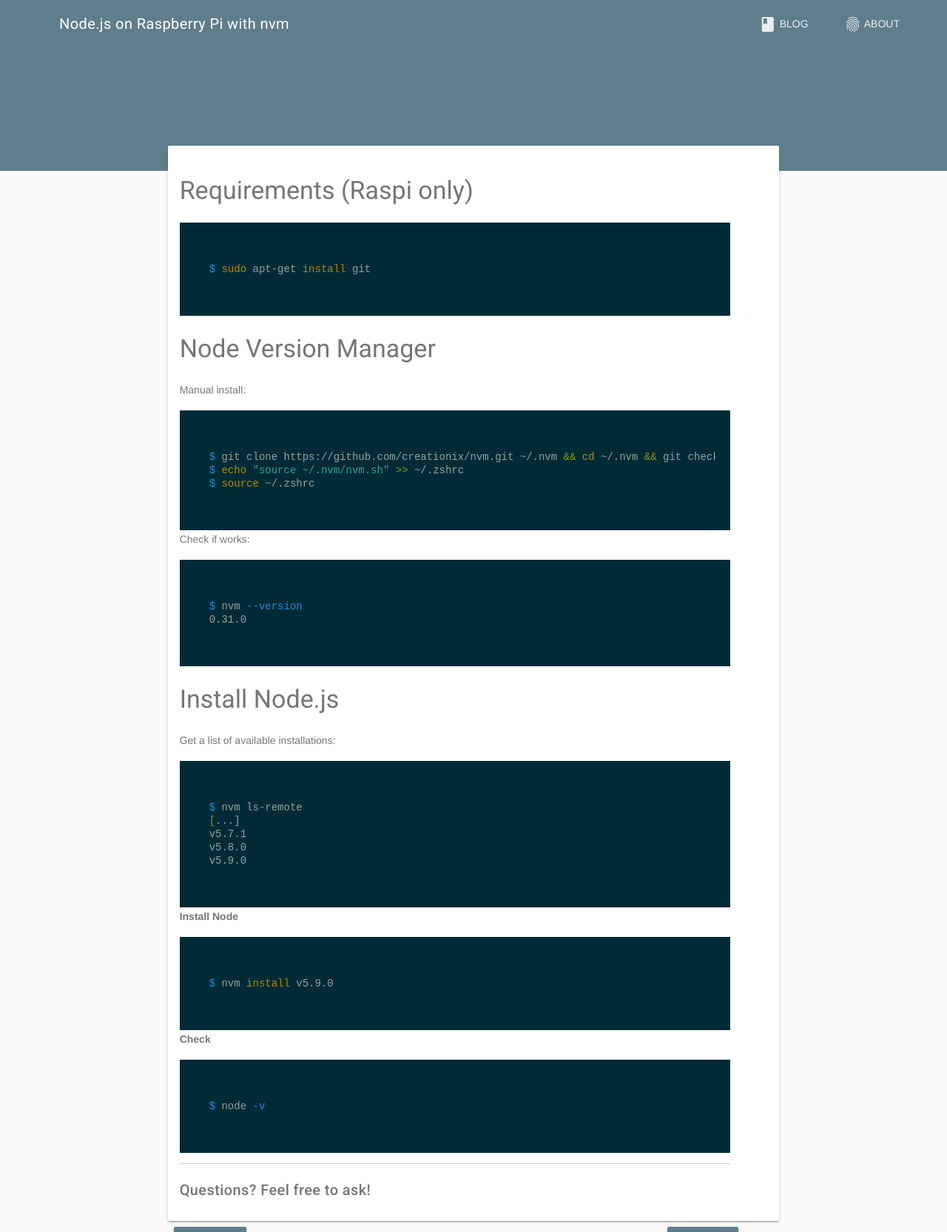
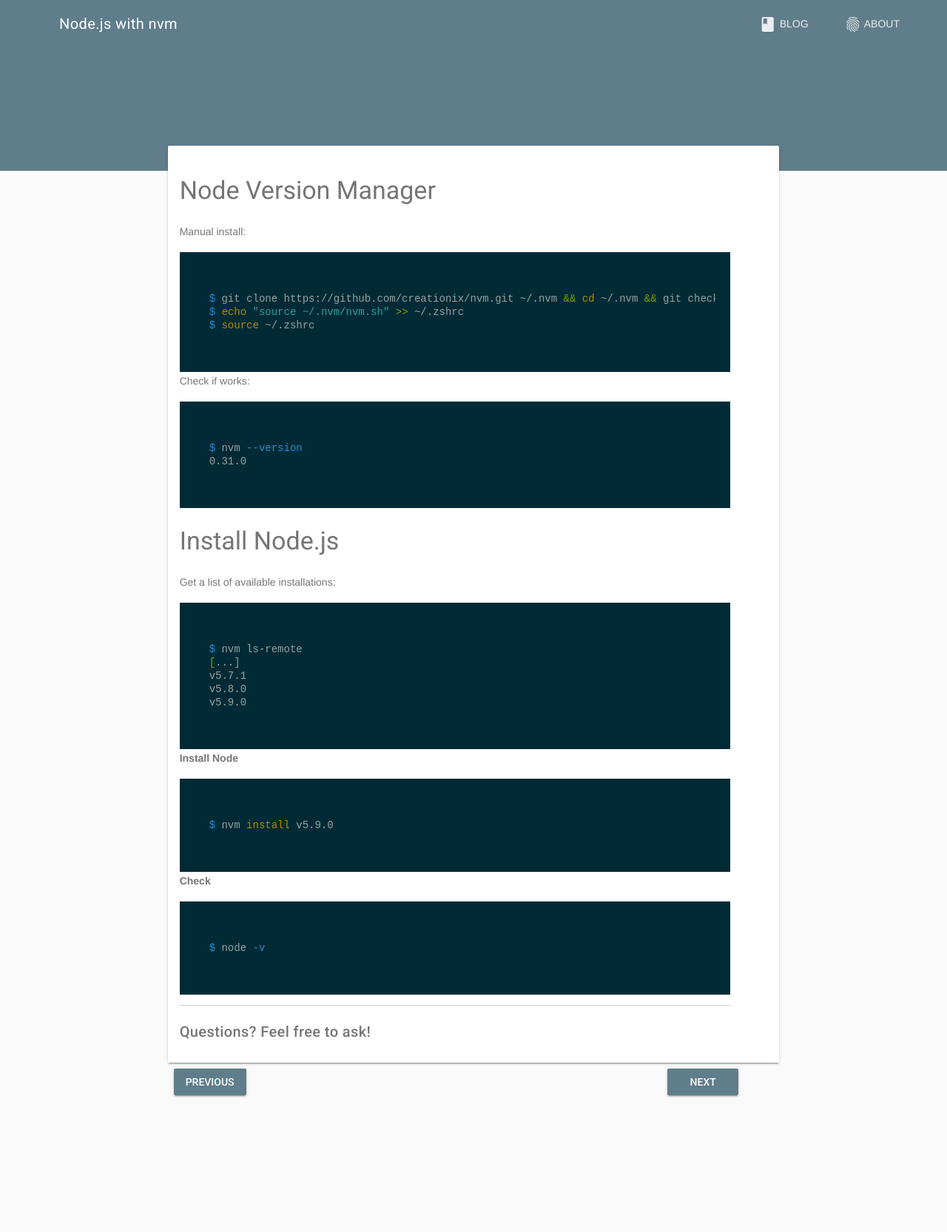
Before and after one commit to mcomisso/mcomisso.github.io, a Jekyll site: the page built from _posts/2016-03-20-node-js-on-raspberry-pi-with-nvm.md, in a window 1280 px wide. Shown: the whole page at 74% size. Built offline with Jekyll 4.4.1, drawn with Linux system fonts in a browser that asks for light colours; nearby versions of some CDN libraries; comment, search, counter and statistics services are not loaded.

Commit message:
Removed raspi

````diff
--- a/_posts/2016-03-20-node-js-on-raspberry-pi-with-nvm.md
+++ b/_posts/2016-03-20-node-js-on-raspberry-pi-with-nvm.md
@@ -1,16 +1,10 @@
 ---
 layout: post
-title: Node.js on Raspberry Pi with nvm
-description: "How to install Node.js with nvm on Raspberry Pi"
-categories: [Raspberry Pi, hotwo]
-tags: ["Raspberry pi", "Raspi", "howto", "nvm"]
+title: Node.js with nvm
+description: "How to install Node.js with nvm"
+categories: [Nodejs, hotwo]
+tags: ["Raspberry pi", "Raspi", "howto", "nvm", "nodejs"]
 ---
-
-### Requirements (Raspi only)
-
-```bash
-$ sudo apt-get install git
-```
 
 ### Node Version Manager
 Manual install:
````
